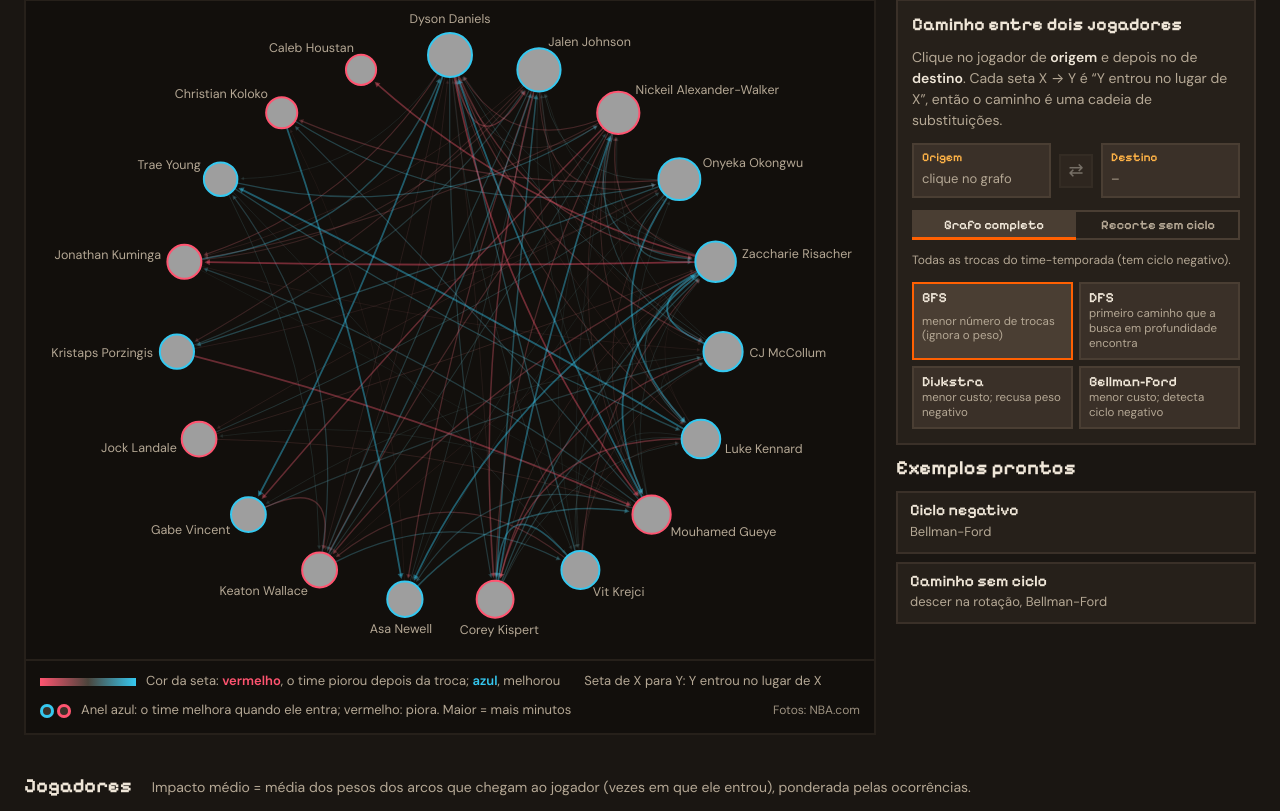
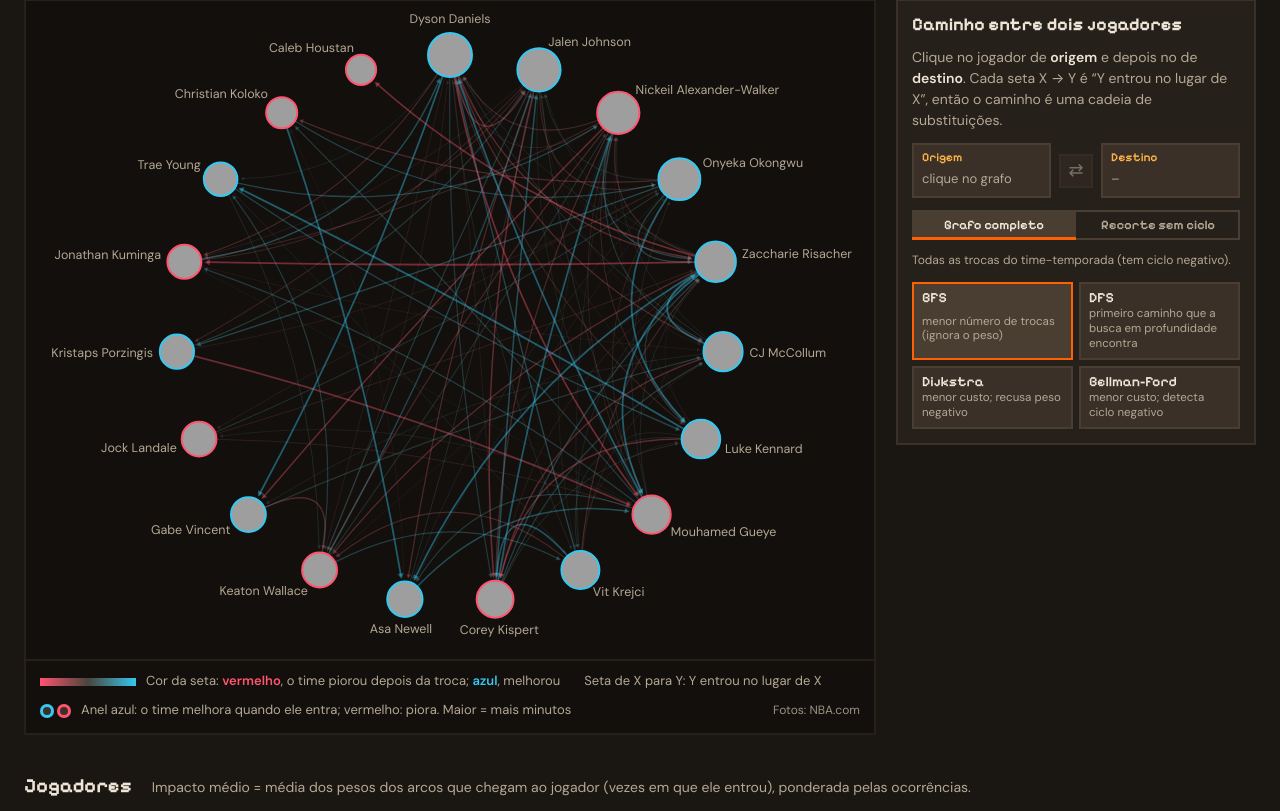
Before and after one commit to Joaopedrobs7/grafos, a Flask app: page /parte2 in a window 1280 px wide. Shown: the part 226-1037 px from the top of the page. Run offline with Flask 3, Linux system fonts and the light colour scheme; data that the repository does not hold is empty.

Commit message:
Parte 2 (site): remove os "Exemplos prontos" da página do grafo de rotação
O destaque do grafo fica só no caminho entre os dois jogadores escolhidos.

Co-Authored-By: Claude Opus 5.5 <noreply@anthropic.com>

```diff
--- a/src/web/static/css/parte2.css
+++ b/src/web/static/css/parte2.css
@@ -117,18 +117,6 @@
 
 /* coluna de destaque */
 .p2-lado { display: grid; gap: 12px; }
-.p2-modos { display: grid; gap: 8px; }
-.p2-modo {
-  display: grid; gap: 3px; justify-items: start;
-  padding: 10px 14px 11px;
-  text-align: left;
-  background: var(--noite-2);
-  box-shadow: inset 0 0 0 2px var(--noite-3);
-}
-.p2-modo:hover { box-shadow: inset 0 0 0 2px var(--noite-4); }
-.p2-modo[aria-pressed="true"] { background: var(--noite-3); box-shadow: inset 0 0 0 2px var(--cesar); }
-.p2-modo__nome { font: 600 16px/1.1 var(--f-pixel); }
-.p2-modo__alg { font-size: 13px; color: var(--luar-fraco); }
 
 .p2-detalhe { display: grid; gap: 10px; font-size: 14px; }
 .p2-detalhe:empty { display: none; }
@@ -262,8 +250,6 @@
 
 /* [IA] Claude – ficha do jogador, fotos (CDN da NBA, com iniciais por baixo), dica com foto, legenda das direções */
 .p2-quadro canvas:focus-visible { outline: 2px solid var(--cesar); outline-offset: -2px; }
-.p2-lado.tem-ficha .p2-lado__titulo { margin-top: 10px; }
-.p2-detalhe--modo:empty { display: none; }
 
 /* foto: círculo com as iniciais; a imagem cobre as iniciais quando carrega */
 .p2-foto {
--- a/src/web/static/js/parte2.js
+++ b/src/web/static/js/parte2.js
@@ -11,7 +11,7 @@
   var LIMITE_COR = 20; // |peso| a partir do qual a cor fica saturada (a legenda mostra −20 e +20)
 
   var estado = {
-    indice: null, dados: null, modo: null, selecionado: null, sobre: null,
+    indice: null, dados: null, selecionado: null, sobre: null,
     ordem: { chave: "minutos", desc: true }, layout: null, bench: null,
     // [IA] Claude – caminho entre dois jogadores: a = origem, b = destino (índices), resultado da API e algoritmo exibido
     par: { a: null, b: null }, alg: "BFS", grafoPar: "completo", rota: null, rotaErro: null, anim: Infinity
@@ -179,9 +179,6 @@
     limparPar(true);
     $("contagem").innerHTML = "<b>" + d.nos.length + "</b> jogadores, <b>" + fmtInt(d.arcos.length) +
       "</b> trocas diferentes (arcos), <b>" + fmtInt(d.arcos_negativos) + "</b> delas com peso negativo";
-    var btnDij = document.querySelector('[data-modo="dijkstra"]');
-    btnDij.hidden = !d.dijkstra;
-    if (estado.modo === "dijkstra" && !d.dijkstra) estado.modo = null;
     $("tela").setAttribute("aria-label", "Grafo de rotação de " + d.time + " na temporada " + rotuloTemporada(d.temporada) +
       ": " + d.nos.length + " jogadores e " + d.arcos.length + " arcos. Os mesmos dados estão na tabela de jogadores.");
     renderizarLado();
@@ -236,18 +233,7 @@
   }
   function vezes(n) { return fmtInt(n) + (n === 1 ? " vez" : " vezes"); }
 
-  /* ------------------------------------------------------------ destaques */
-  var botoesModo = Array.prototype.slice.call(document.querySelectorAll("[data-modo]"));
-  botoesModo.forEach(function (b) {
-    b.addEventListener("click", function () {
-      var m = b.getAttribute("data-modo");
-      estado.modo = estado.modo === m ? null : m;
-      if (estado.modo) { estado.selecionado = null; estado.realce = null; limparPar(true); marcarLinha(); }
-      renderizarLado();
-      desenhar();
-    });
-  });
-
+  /* [IA] Claude – sem os "Exemplos prontos": o destaque do grafo é só o caminho entre os dois jogadores escolhidos */
   function destaqueAtual() {
     var d = estado.dados;
     if (!d) return null;
@@ -256,10 +242,6 @@
       return { fonte: estado.par.a, destino: estado.par.b, caminho: r.caminho, ciclo: r.ciclo, passos: r.passos,
                passosAcesso: (r.passos_acesso || []).concat(r.passos_saida || []) };
     }
-    if (!estado.modo) return null;
-    if (estado.modo === "ciclo") return d.bellman_ford && d.bellman_ford.ciclo ? d.bellman_ford : null;
-    if (estado.modo === "sem_ciclo") return d.sem_ciclo || null;
-    if (estado.modo === "dijkstra") return d.dijkstra || null;
     return null;
   }
 
@@ -268,12 +250,8 @@
   /* [IA] Claude – coluna ao lado do grafo: ficha do jogador escolhido (ou o convite para escolher) em cima,
      botões de destaque e o detalhe do destaque embaixo; a legenda do grafo acompanha a seleção */
   function renderizarLado() {
-    botoesModo.forEach(function (b) {
-      b.setAttribute("aria-pressed", b.getAttribute("data-modo") === estado.modo ? "true" : "false");
-    });
     var d = estado.dados, sel = estado.selecionado;
-    $("detalhe").innerHTML = !d ? "" : sel !== null ? htmlFicha(sel) : estado.modo ? "" : htmlPar();
-    $("detalheModo").innerHTML = d ? htmlModo() : "";
+    $("detalhe").innerHTML = !d ? "" : sel !== null ? htmlFicha(sel) : htmlPar();
     $("lado").classList.toggle("tem-ficha", sel !== null);
   }
 
@@ -335,32 +313,6 @@
       '<p class="p2-lista__sub">' + sub + "</p>" + corpo + "</section>";
   }
 
-  function htmlModo() {
-    var html = "", h = destaqueAtual();
-    if (estado.modo === "ciclo") {
-      if (h) {
-        html += '<p class="p2-detalhe__texto">Ciclo negativo devolvido pelo Bellman-Ford do grupo a partir de <b>' +
-          esc(nomeNo(h.fonte)) + "</b> (jogador com mais minutos), no subgrafo do time-temporada. " +
-          (h.passos.length) + " arcos.</p>";
-        html += listaPassos(h.passos) + total("Custo do ciclo", h.custo);
-      } else {
-        html += '<p class="p2-detalhe__texto">O Bellman-Ford não encontrou ciclo negativo a partir da fonte neste time-temporada.</p>';
-      }
-    } else if (estado.modo === "sem_ciclo" && h) {
-      html += '<p class="p2-detalhe__texto">Recorte só com arcos de quem tem mais minutos para quem tem menos (' +
-        fmtInt(h.arcos_recorte) + " arcos, sem ciclo). Caminho do Bellman-Ford de <b>" + esc(nomeNo(h.fonte)) +
-        "</b> até o nó de menor distância, <b>" + esc(nomeNo(h.destino)) + "</b>.</p>";
-      html += listaPassos(h.passos) + total("Custo do caminho", h.custo);
-    } else if (estado.modo === "dijkstra" && h) {
-      html += '<p class="p2-detalhe__texto">Dijkstra do grupo no recorte sem ciclo com pesos reponderados (Johnson): ' +
-        "custo transformado " + fmt(h.custo_transformado, 2) + ", reconvertido " + fmt(h.custo_reconvertido, 2) +
-        ", Bellman-Ford " + fmt(h.custo_bellman_ford, 2) + ". Caminho igual ao do Bellman-Ford: " +
-        (h.caminho_igual ? "sim" : "não") + ".</p>";
-      html += listaPassos(h.passos) + total("Custo original", h.custo_reconvertido);
-    }
-    return html;
-  }
-
   function listaPassos(passos) {
     return '<ol class="p2-passos">' + passos.map(function (p, k) {
       return '<li class="p2-passo"><span class="p2-passo__n">' + (k + 1) + '</span>' +
@@ -449,7 +401,6 @@
   }
   function escolherNoPar(i) {
     var p = estado.par;
-    estado.modo = null;
     if (estado.selecionado !== null) { estado.selecionado = null; marcarLinha(); }
     if (p.a !== null && p.b === null && i === p.a) { limparPar(); return; }
     if (p.a === null || p.b !== null) {
@@ -473,7 +424,6 @@
     var outro = lado === "a" ? "b" : "a";
     if (p[outro] === i) p[outro] = null;
     estado.selecionado = null;
-    estado.modo = null;
     marcarLinha();
     buscarRota();
   }
@@ -593,7 +543,6 @@
     estado.selecionado = i;
     estado.realce = null;
     estado.verTodos = { sai: false, chega: false };
-    if (i !== null && estado.modo) estado.modo = null;
     renderizarLado();
     marcarLinha();
     desenhar();
--- a/src/web/templates/parte2.html
+++ b/src/web/templates/parte2.html
@@ -90,25 +90,9 @@
         </figcaption>
       </figure>
 
-      <aside class="p2-lado" id="lado" aria-label="Caminho entre dois jogadores, ficha do jogador e exemplos prontos">
+      <aside class="p2-lado" id="lado" aria-label="Caminho entre dois jogadores e ficha do jogador">
         <div class="p2-detalhe" id="detalhe"></div>
         <p class="sr-only" id="aviso" aria-live="polite"></p>
-        <h2 class="p2-subtitulo p2-lado__titulo" id="destacarTitulo">Exemplos prontos</h2>
-        <div class="p2-modos" role="group" aria-labelledby="destacarTitulo">
-          <button class="p2-modo" type="button" data-modo="ciclo" aria-pressed="false">
-            <span class="p2-modo__nome">Ciclo negativo</span>
-            <span class="p2-modo__alg">Bellman-Ford</span>
-          </button>
-          <button class="p2-modo" type="button" data-modo="sem_ciclo" aria-pressed="false">
-            <span class="p2-modo__nome">Caminho sem ciclo</span>
-            <span class="p2-modo__alg">descer na rotação, Bellman-Ford</span>
-          </button>
-          <button class="p2-modo" type="button" data-modo="dijkstra" aria-pressed="false" hidden>
-            <span class="p2-modo__nome">Par do Dijkstra</span>
-            <span class="p2-modo__alg">Johnson no recorte sem ciclo</span>
-          </button>
-        </div>
-        <div class="p2-detalhe p2-detalhe--modo" id="detalheModo" aria-live="polite"></div>
       </aside>
     </div>
 
```
